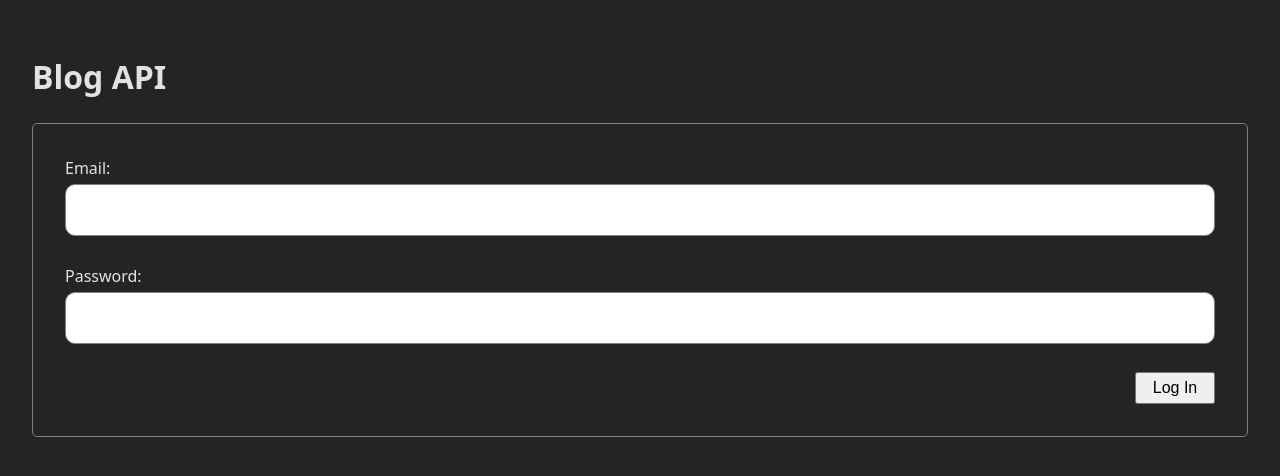
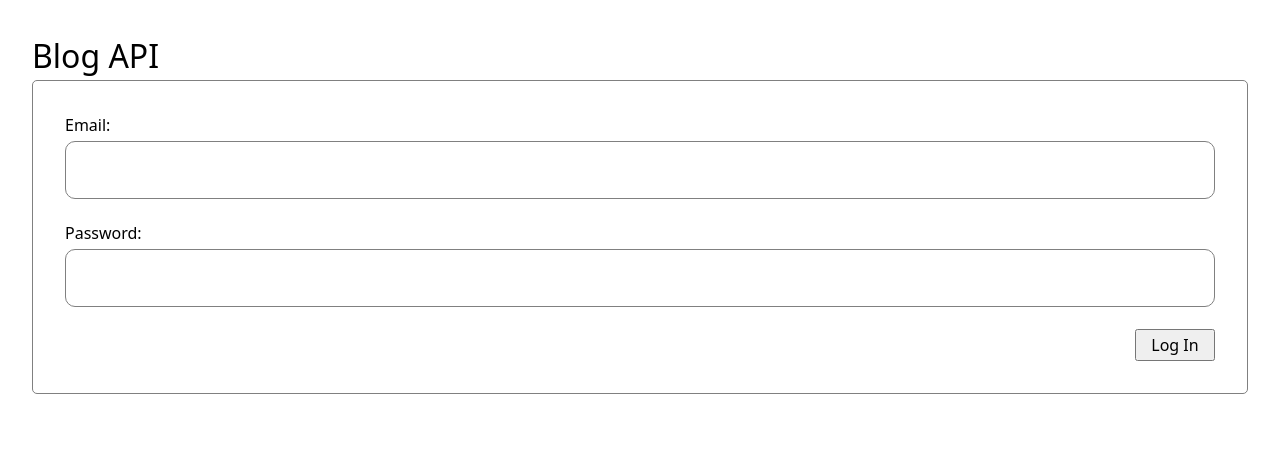
Before and after one commit to man7788/top-nodejs24-blog-api-admin, a React (Vite) app: page /login in a window 1280 px wide. Shown: the top 476 px of the page. Built offline with nearby package versions, Linux system fonts and the light colour scheme; no server answers.

Commit message:
update index styles

```diff
--- a/src/index.module.css
+++ b/src/index.module.css
@@ -4,8 +4,8 @@
   font-weight: 400;
 
   color-scheme: light dark;
-  color: var(--primary-color);
-  background-color: var(--primary-background-color);
+  color: var(--text-primary);
+  background-color: var(--bg-primary);
 
   font-synthesis: none;
   text-rendering: optimizeLegibility;
@@ -25,15 +25,36 @@ body {
 *::before,
 *::after {
   box-sizing: border-box;
+  margin: 0;
 }
 
-ul {
-  list-style-type: none;
-  padding-inline-start: 0;
-  margin-block-start: 0;
-  margin-block-end: 0;
+h1,
+h2,
+h3,
+h4,
+h5 {
+  font-size: inherit;
+  font-weight: inherit;
 }
 
+ul,
 li {
-  list-style-type: none;
+  list-style: none;
+  padding-inline: 0;
 }
+
+input,
+textarea,
+select {
+  font: inherit;
+}
+
+a {
+  text-decoration: none;
+}
+
+button {
+  border: none;
+  background: none;
+  font: inherit;
+}
```
